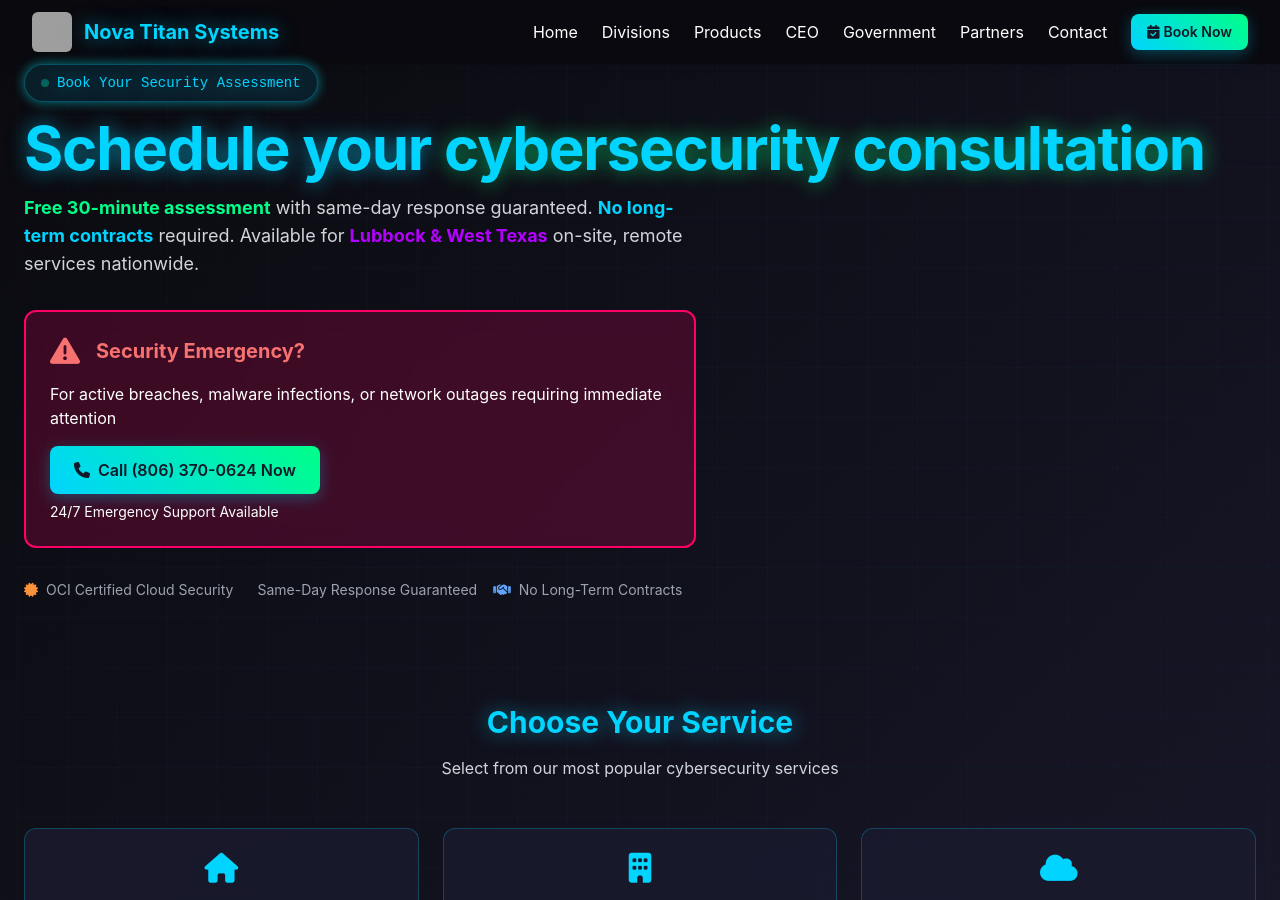
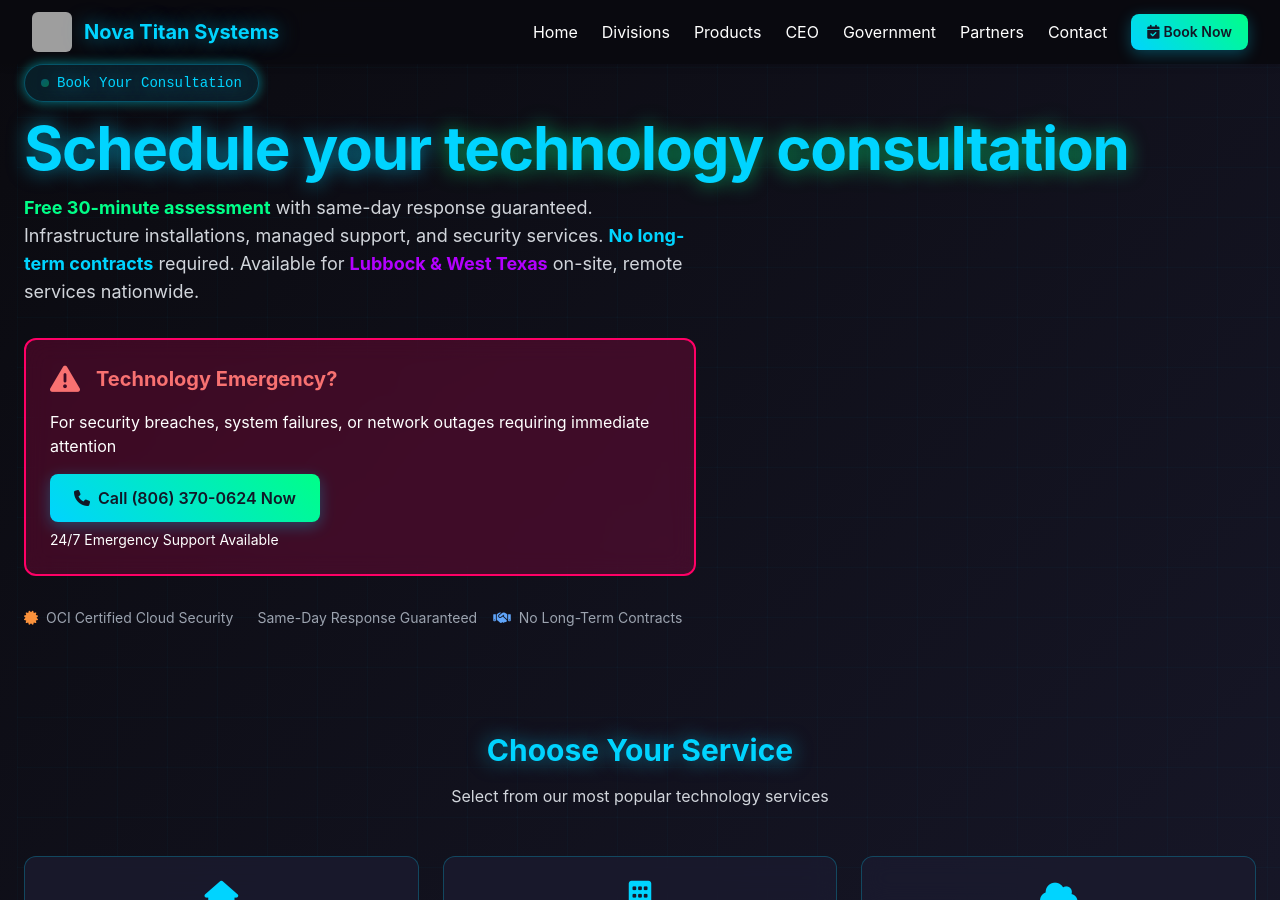
Before and after one commit to tzsmit/nova-titan-site, a Jekyll site: the page built from book-now/index.html, in a window 1280 px wide and 900 px high. Built offline with Jekyll 4.4.1, drawn with Linux system fonts in a browser that asks for light colours; a script that is not in the unit is left out; some of the changed text lies outside the part shown; grey boxes are pictures that could not be loaded.

Commit message:
fix(content): broaden book-now language and correct SAM.gov registration status
- Updated book-now page from cybersecurity-focused to general technology services
  - Changed title, meta description, hero badge, H1, and body copy
  - Now covers all three divisions: Infrastructure, Support, and Security
- Fixed all SAM.gov registration status references across site
  - Changed from 'Active Registration' to 'Pending' or 'Registration Pending'
  - Updated capability-statement, partners, government, and homepage
- Fixed government/index.html company founded year (2020 → 2025)
- Changed icons from check-circle (green) to clock (yellow) for pending items

Resolves user feedback about narrow booking page language and incorrect SAM.gov status

```diff
--- a/book-now/index.html
+++ b/book-now/index.html
@@ -1,7 +1,7 @@
 ---
 layout: default
-title: "Book Cybersecurity Services - Schedule Consultation | Nova Titan Systems"
-description: "Schedule your cybersecurity consultation with Nova Titan Systems. Free initial assessment, same-day response, emergency support available 24/7 in Lubbock, West Texas."
+title: "Book Technology Services - Schedule Consultation | Nova Titan Systems"
+description: "Schedule your technology consultation with Nova Titan Systems. Infrastructure, support, and security services. Free initial assessment, same-day response in Lubbock, West Texas."
 ---
 
 <!-- HERO -->
@@ -10,17 +10,18 @@
     <div class="flex flex-wrap items-center gap-3 mb-4">
       <span class="hero-badge inline-flex items-center px-4 py-2 rounded-full text-cyan-300 text-sm glow font-mono">
         <span class="status-indicator mr-2"></span>
-        Book Your Security Assessment
+        Book Your Consultation
       </span>
     </div>
 
     <h1 class="hero-title mt-4 text-4xl sm:text-6xl font-bold text-cyan-300 glow fade-in">
       Schedule your
-      <span class="glow-green">cybersecurity consultation</span>
+      <span class="glow-green">technology consultation</span>
     </h1>
 
     <p class="mt-4 text-gray-300 text-lg max-w-2xl fade-in">
       <strong class="text-green-300">Free 30-minute assessment</strong> with same-day response guaranteed.
+      Infrastructure installations, managed support, and security services.
       <strong class="text-cyan-300">No long-term contracts</strong> required.
       Available for <strong class="text-purple-300">Lubbock & West Texas</strong> on-site,
       remote services nationwide.
@@ -30,10 +31,10 @@
     <div class="emergency-alert rounded-xl p-6 mt-8 max-w-2xl fade-in">
       <div class="flex items-center mb-4">
         <i class="fas fa-exclamation-triangle text-3xl text-red-400 mr-4"></i>
-        <h3 class="text-xl font-bold text-red-400">Security Emergency?</h3>
+        <h3 class="text-xl font-bold text-red-400">Technology Emergency?</h3>
       </div>
       <p class="text-white mb-4">
-        For active breaches, malware infections, or network outages requiring immediate attention
+        For security breaches, system failures, or network outages requiring immediate attention
       </p>
       <a href="tel:+18063700624" class="btn-grad text-gray-900 font-semibold py-3 px-6 rounded-lg inline-flex items-center">
         <i class="fas fa-phone mr-2"></i>
@@ -65,7 +66,7 @@
   <div class="max-w-7xl mx-auto px-6">
     <div class="text-center mb-12">
       <h2 class="text-3xl font-bold text-cyan-300 glow mb-4">Choose Your Service</h2>
-      <p class="text-gray-300">Select from our most popular cybersecurity services</p>
+      <p class="text-gray-300">Select from our most popular technology services</p>
     </div>
 
     <div class="grid md:grid-cols-2 lg:grid-cols-3 gap-6">
@@ -211,7 +212,7 @@
 
         <div class="mb-8">
           <label class="block text-white font-semibold mb-2">Project Details</label>
-          <textarea id="projectDetails" rows="4" placeholder="Tell us about your security needs..." class="form-input w-full px-4 py-3 rounded-lg"></textarea>
+          <textarea id="projectDetails" rows="4" placeholder="Tell us about your technology needs..." class="form-input w-full px-4 py-3 rounded-lg"></textarea>
         </div>
 
         <!-- Selected Service Display -->
@@ -280,7 +281,7 @@
           Emergency Support
         </h3>
         <p class="mb-4 text-gray-300">
-          Security breaches don't wait for business hours. We're available 24/7 for critical incidents.
+          Critical technology issues don't wait for business hours. We're available 24/7 for emergencies.
         </p>
         <a href="tel:+18063700624" class="btn-grad text-gray-900 font-semibold py-3 px-6 rounded-lg inline-flex items-center">
           <i class="fas fa-phone mr-2"></i>
--- a/capability-statement/index.html
+++ b/capability-statement/index.html
@@ -383,7 +383,7 @@
             <i class="fas fa-flag-usa text-purple-400 text-2xl mr-4 mt-1"></i>
             <div>
               <h3 class="text-xl font-bold text-purple-300 mb-2">Government Contractor Ready</h3>
-              <p class="text-gray-400">SAM.gov registered with active certification pipeline</p>
+              <p class="text-gray-400">SAM.gov registration pending with active certification pipeline</p>
             </div>
           </div>
         </div>
--- a/government/index.html
+++ b/government/index.html
@@ -90,7 +90,7 @@
           <div class="space-y-3 text-gray-300">
             <div>
               <span class="text-gray-400">SAM.gov Status:</span><br>
-              <strong class="text-green-300">Active Registration</strong>
+              <strong class="text-yellow-300">Registration Pending</strong>
             </div>
             <div>
               <span class="text-gray-400">Cage Code:</span><br>
--- a/index.html
+++ b/index.html
@@ -57,8 +57,8 @@
           95+ Projects Completed
         </div>
         <div class="flex items-center">
-          <i class="fas fa-building text-purple-400 mr-2"></i>
-          SAM.gov Registered
+          <i class="fas fa-clock text-yellow-400 mr-2"></i>
+          SAM.gov Pending
         </div>
       </div>
     </div>
```
Also changed, not shown: other parts of government/index.html (+2 -2 lines), partners/index.html (+5 -5 lines).
